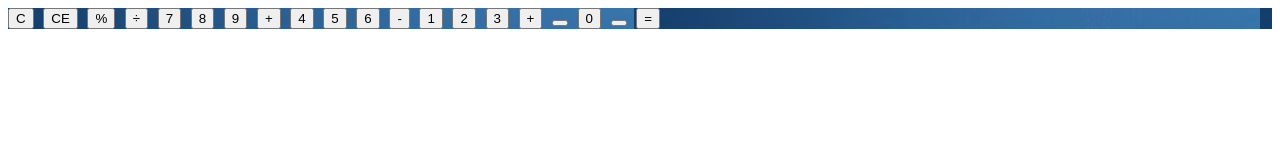
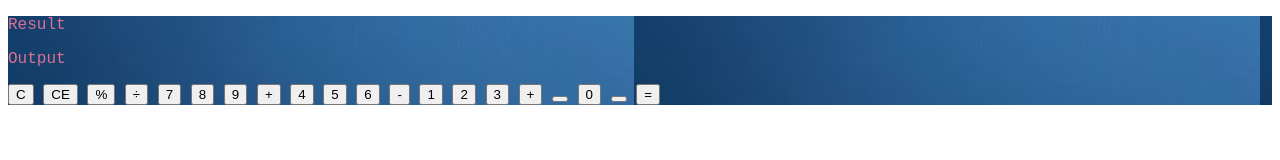
Before and after one commit to Arushay-Shahid/Calculator-part1, a plain HTML site: page index.html in a window 1280 px wide. Drawn offline with Linux system fonts and the light colour scheme.

Commit message:
Add files via upload

```diff
--- a/index.html
+++ b/index.html
@@ -1,5 +1,6 @@
 <!DOCTYPE html>
 <html lang="en">
+
 <head>
     <meta charset="UTF-8">
     <meta name="viewport" content="width=device-width, initial-scale=1.0">
@@ -8,11 +9,21 @@
     <link href="style.css" rel="stylesheet" type="text/css">
     <script src="script.js"></script>
 </head>
+
 <body>
     <div id="container">
         <div id="calculator">
+            <div id="result">
+                <div id="history">
+                    <p id="history-value">Result</p>
+                </div>
+                <div id="output">
+                    <p id="output-value">Output</p>
+
+                </div>
+            </div>
             <div id="keyboard">
-            <button class="operator"id="clear">C</button>
+                <button class="operator" id="clear">C</button>
                 <button class="operator" id="backspace">CE</button>
                 <button class="operator" id="%">%</button>
                 <button class="operator" id="/">&#247</button>
@@ -32,17 +43,10 @@
                 <button class="number" id="0">0</button>
                 <button class="empty" id=""></button>
                 <button class="operator" id="=">=</button>
-
-
-
-
-
-
-
-
             </div>
         </div>
     </div>
 
 </body>
+
 </html>
```
Lines whose indentation alone changed are shown as unchanged.
